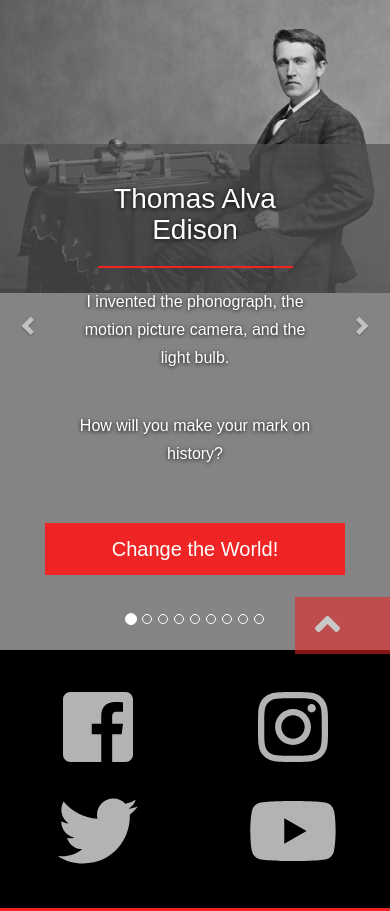
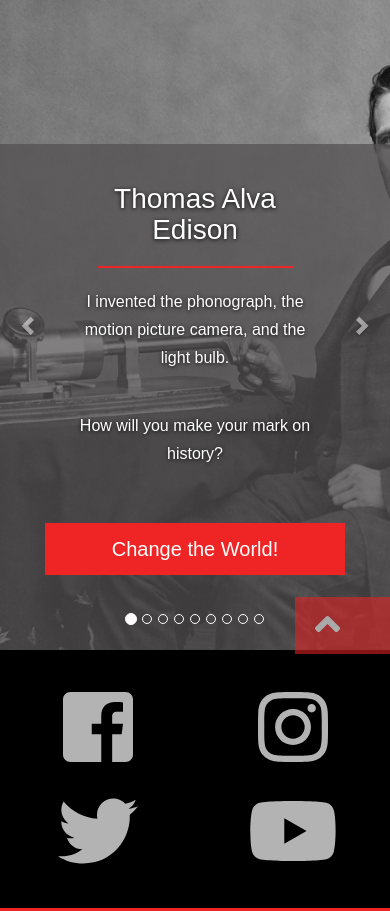
Before and after one commit to davidi2v/i2v, a PHP site: page / in a window 390 px wide. Shown: the part 150-1061 px from the top of the page. Run offline with PHP 8.4, Linux system fonts and the light colour scheme; some libraries are stand-ins or nearby versions; some web fonts are replaced.

Commit message:
fixed responsiveness of carousel for mobile devices

```diff
--- a/css/style.css
+++ b/css/style.css
@@ -221,6 +221,69 @@ body,
 .carousel-inner,
 .carousel-inner .item {
   height: 100%;
+}
+
+#myCarousel .item:nth-child(1) {
+  background: url('../img/png/edison.png');
+  background-size: cover;
+  background-position: center center;
+  background-repeat: no-repeat;
+}
+
+#myCarousel .item:nth-child(2) {
+  background: url('../img/png/askins.png');
+  background-size: cover;
+  background-position: center center;
+  background-repeat: no-repeat;
+}
+
+#myCarousel .item:nth-child(3) {
+  background: url('../img/png/wrights.png');
+  background-size: cover;
+  background-position: center center;
+  background-repeat: no-repeat;
+}
+
+#myCarousel .item:nth-child(4) {
+  background: url('../img/png/hopper.png');
+  background-size: cover;
+  background-position: center center;
+  background-repeat: no-repeat;
+}
+
+#myCarousel .item:nth-child(5) {
+  background: url('../img/png/tesla.png');
+  background-size: cover;
+  background-position: center center;
+  background-repeat: no-repeat;
+}
+
+#myCarousel .item:nth-child(6) {
+  background: url('../img/png/davinci.png');
+  background-size: cover;
+  background-position: center center;
+  background-repeat: no-repeat;
+}
+
+#myCarousel .item:nth-child(7) {
+  background: url('../img/png/lamarr.png');
+  background-size: cover;
+  background-position: center center;
+  background-repeat: no-repeat;
+}
+
+#myCarousel .item:nth-child(8) {
+  background: url('../img/png/grahambell.png');
+  background-size: cover;
+  background-position: center center;
+  background-repeat: no-repeat;
+}
+
+#myCarousel .item:nth-child(9) {
+  background: url('../img/png/hazenANDbrown.png');
+  background-size: cover;
+  background-position: center center;
+  background-repeat: no-repeat;
 }
 
 .c2A {
--- a/index.php
+++ b/index.php
@@ -130,7 +130,7 @@ if (isset($_POST['lName']))
           <div class="carousel-inner">
 
             <div class="item active">
-              <img src="img/png/edison.png" alt="Thomas Alva Edison" style="width:100%;">
+              <!-- <img src="img/png/edison.png" alt="Thomas Alva Edison" style="width:100%;"> -->
               <div class="carousel-caption">
                 <h3>Thomas Alva Edison</h3>
                 <p>I invented the phonograph, the motion picture camera, and the light bulb.</p>
@@ -140,7 +140,7 @@ if (isset($_POST['lName']))
             </div>
 
             <div class="item">
-              <img src="img/png/askins.png" alt="Barbara Askins" style="width:100%;">
+              <!-- <img src="img/png/askins.png" alt="Barbara Askins" style="width:100%;"> -->
               <div class="carousel-caption">
                 <h3>Barbara Askins</h3>
                 <p>I invented a method to enhance underexposed photographic negatives used extensively by NASA and the medical industry.</p>
@@ -150,7 +150,7 @@ if (isset($_POST['lName']))
             </div>
 
             <div class="item">
-              <img src="img/png/wrights.png" alt="Orville & Wilbur Wright" style="width:100%;">
+              <!-- <img src="img/png/wrights.png" alt="Orville & Wilbur Wright" style="width:100%;"> -->
               <div class="carousel-caption">
                 <h3>Orville & Wilbur Wright</h3>
                 <p>We invented the airplane.</p>
@@ -160,7 +160,7 @@ if (isset($_POST['lName']))
             </div>
 
             <div class="item">
-              <img src="img/png/hopper.png" alt="Grace Hopper" style="width:100%;">
+              <!-- <img src="img/png/hopper.png" alt="Grace Hopper" style="width:100%;"> -->
               <div class="carousel-caption">
                 <h3>Grace Hopper</h3>
                 <p>I invented the first Compiler for computer software.</p>
@@ -170,7 +170,7 @@ if (isset($_POST['lName']))
             </div>
 
             <div class="item">
-              <img src="img/png/tesla.png" alt="Nikola Tesla" style="width:100%;">
+              <!-- <img src="img/png/tesla.png" alt="Nikola Tesla" style="width:100%;"> -->
               <div class="carousel-caption">
                 <h3>Nikola Tesla</h3>
                 <p>I invented A/C power, the foundation of our modern power grid.</p>
@@ -180,7 +180,7 @@ if (isset($_POST['lName']))
             </div>
 
             <div class="item">
-              <img src="img/png/davinci.png" alt="Leonardo DaVinci" style="width:100%;">
+              <!-- <img src="img/png/davinci.png" alt="Leonardo DaVinci" style="width:100%;"> -->
               <div class="carousel-caption">
                 <h3>Leonardo DaVinci</h3>
                 <p>I invented the parachute, armored car, machine gun, and a precursor to the helicopter.</p>
@@ -190,7 +190,7 @@ if (isset($_POST['lName']))
             </div>
 
             <div class="item">
-              <img src="img/png/lamarr.png" alt="Hedy Lamarr" style="width:100%;">
+              <!-- <img src="img/png/lamarr.png" alt="Hedy Lamarr" style="width:100%;"> -->
               <div class="carousel-caption">
                 <h3>Hedy Lamarr</h3>
                 <p>I invented a torpedo guidance system which could not be jammed by enemy combatants, a technology which is now used in Wi-Fi, CDMA, and Bluetooth systems.</p>
@@ -200,7 +200,7 @@ if (isset($_POST['lName']))
             </div>
 
             <div class="item">
-              <img src="img/png/grahambell.png" alt="Alexander Graham Bell" style="width:100%;">
+              <!-- <img src="img/png/grahambell.png" alt="Alexander Graham Bell" style="width:100%;"> -->
               <div class="carousel-caption">
                 <h3>Alexander Graham Bell</h3>
                 <p>I invented the Telephone.</p>
@@ -210,7 +210,7 @@ if (isset($_POST['lName']))
             </div>
 
             <div class="item">
-              <img src="img/png/hazenANDbrown.png" alt="Elizabeth Lee Hazen & Rachel Fuller Brown" style="width:100%;">
+              <!-- <img src="img/png/hazenANDbrown.png" alt="Elizabeth Lee Hazen & Rachel Fuller Brown" style="width:100%;"> -->
               <div class="carousel-caption">
                 <h3>Elizabeth Lee Hazen & Rachel Fuller Brown</h3>
                 <p>We invented Nystatin, the first effective anti-fulngal medication.</p>
```
